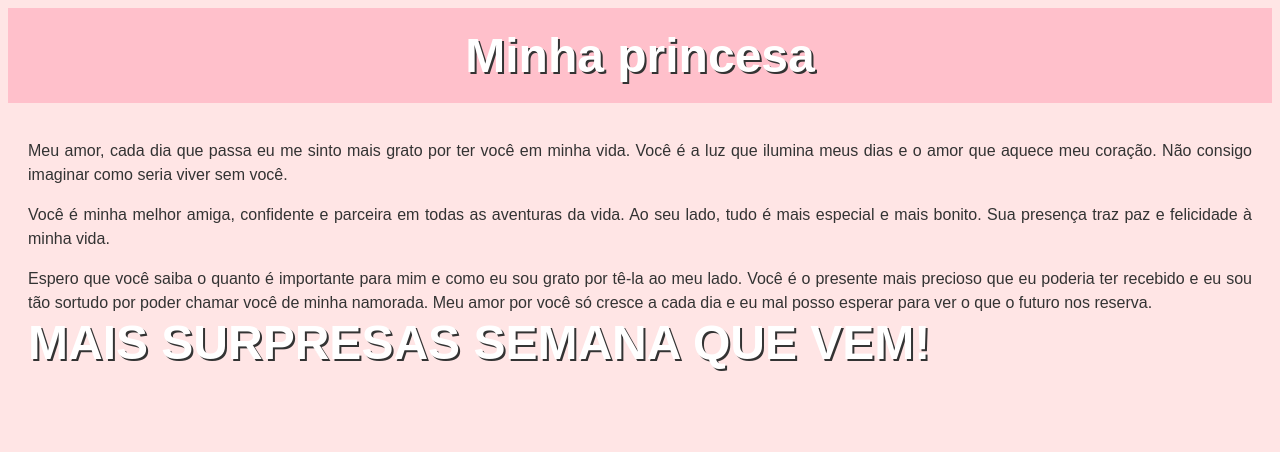
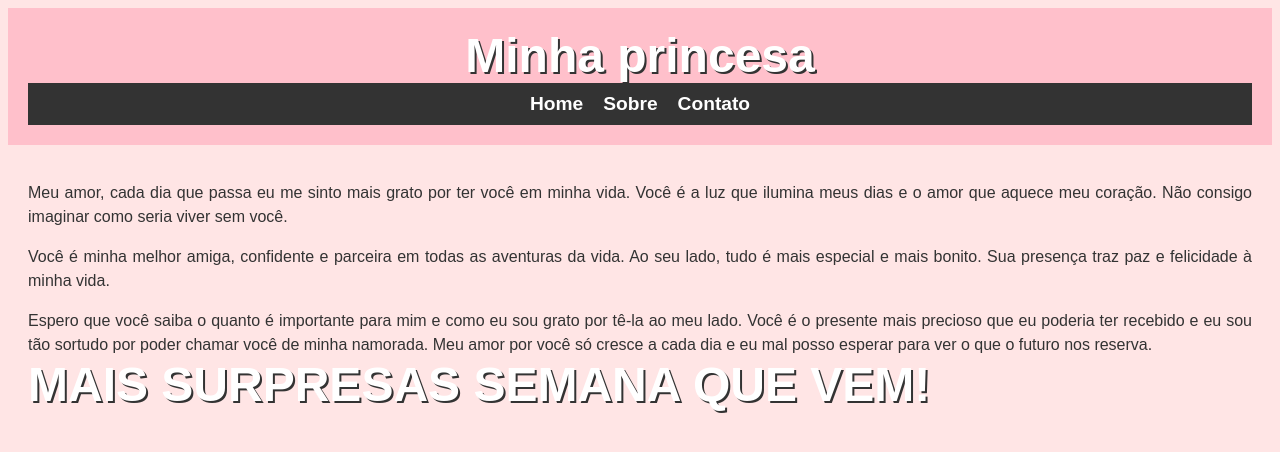
Before and after one commit to LeonardoAlvesFrancisco/Site.io, a plain HTML site: page index.html in a window 1280 px wide. Drawn offline with Linux system fonts and the light colour scheme.

Commit message:
Update index.html

```diff
--- a/index.html
+++ b/index.html
@@ -31,11 +31,38 @@
 			font-size: 0.8em;
 			color: #FFFFFF;
 		}
+		nav {
+			background-color: #333333;
+			padding: 10px;
+		}
+		nav ul {
+			list-style: none;
+			margin: 0;
+			padding: 0;
+			display: flex;
+			justify-content: center;
+		}
+		nav li {
+			margin: 0 10px;
+		}
+		nav a {
+			color: #FFFFFF;
+			text-decoration: none;
+			font-weight: bold;
+			font-size: 1.2em;
+		}
 	</style>
 </head>
 <body>
 	<header>
 		<h1>Minha princesa</h1>
+		<nav>
+			<ul>
+				<li><a href="#">Home</a></li>
+				<li><a href="#">Sobre</a></li>
+				<li><a href="#">Contato</a></li>
+			</ul>
+		</nav>
 	</header>
 	<main>
 		<p>Meu amor, cada dia que passa eu me sinto mais grato por ter você em minha vida. Você é a luz que ilumina meus dias e o amor que aquece meu coração. Não consigo imaginar como seria viver sem você.</p>
```
